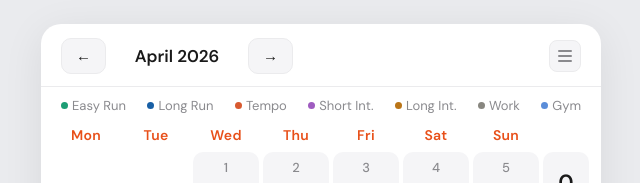
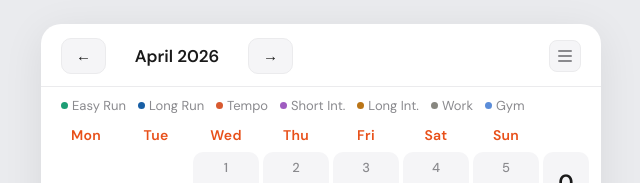
Before and after one commit to NordicContentService/RunWeek, a plain HTML site: page index.html in a window 1280 px wide. Shown: the top 183 px of the page, without its empty margins (319-959 px from the left). Drawn offline with Linux system fonts and the light colour scheme; a script that the page names is missing.

```diff
--- a/index.html
+++ b/index.html
@@ -114,9 +114,9 @@
   .legend {
     display: flex;
     flex-wrap: wrap;
-    gap: 4px 0;
+    gap: 4px 12px;
     width: 100%;
-    justify-content: space-between;
+    justify-content: flex-start;
   }
 
   .legend-item {
@@ -125,6 +125,7 @@
     gap: 4px;
     font-size: 13px;
     color: var(--text-secondary);
+    white-space: nowrap;
   }
 
   .dot {
```
